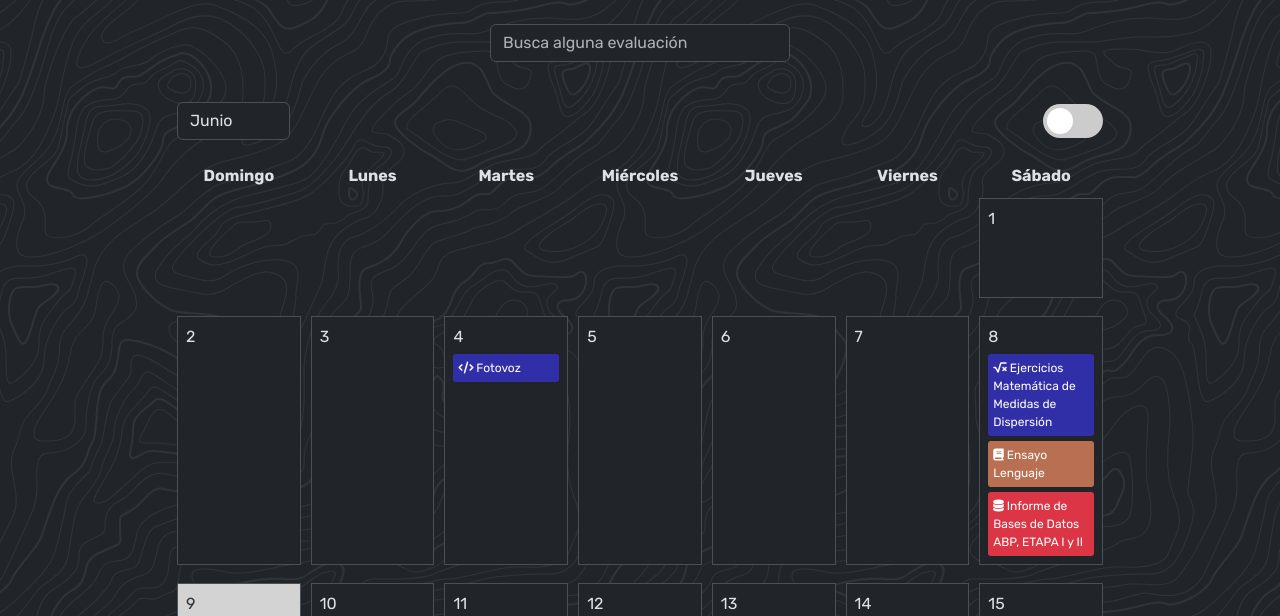
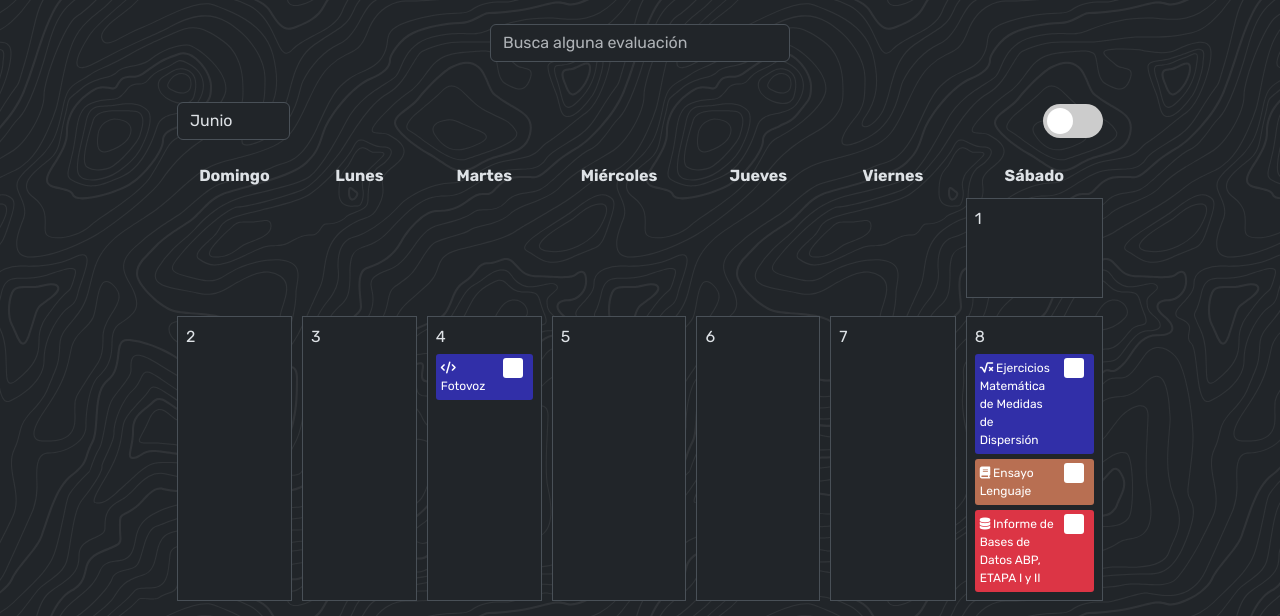
Before and after one commit to franciscoDevv/schoolCalendar, a plain HTML site: page index.html in a window 1280 px wide. Shown: the part 166-782 px from the top of the page. Drawn offline with nearby package versions, Linux system fonts and the light colour scheme.

Commit message:
added checkbox (gotta fix some bugs then)

```diff
--- a/src/scripts/icons.js
+++ b/src/scripts/icons.js
@@ -5,7 +5,7 @@ export const subjectIcons = {
   "Ciencias para la Ciudadanía": "fa-flask",
   "Matemáticas": "fa-square-root-alt",
   "Lenguaje": "fa-book",
-  "Bases de Datos": "fa-database",
+  "Bases de Datos": "fa-database"
 };
 
 export function getSubjectIcon(subject) {
--- a/src/scripts/script.js
+++ b/src/scripts/script.js
@@ -31,6 +31,10 @@ window.onclick = function(event) {
   if (event.target === modal) {
     modal.style.display = "none";
   }
+}
+
+function generateEventId(event) {
+  return `${event.date.replace(/-/g, '')}_${event.description.replace(/\s+/g, '_')}`;
 }
 
 function generateCalendar(month) {
@@ -73,10 +77,32 @@ function generateCalendar(month) {
       eventsForDay.forEach(event => {
         const eventElement = document.createElement('div');
         const iconClass = getSubjectIcon(event.subject);
-        eventElement.innerHTML = `<i class="fas ${iconClass}"></i> ${event.description}`;
-        eventElement.classList.add('event', event.tipo);
+        const eventId = generateEventId(event);
+        const completedClass = isEventCompleted(eventId) ? 'event-completed' : '';
+
+        eventElement.innerHTML = `
+          <div class="event ${event.tipo} ${completedClass}">
+            <i class="fas ${iconClass}"></i> ${event.description}
+            <div class="event-completed-container">
+              <input type="checkbox" id="checkbox-${eventId}" class="event-completed-checkbox" ${isEventCompleted(eventId) ? 'checked' : ''} />
+              <label for="checkbox-${eventId}" class="event-completed-label">Marcar como completado</label>
+            </div>
+          </div>
+        `;
+
         eventElement.onclick = () => showEventDescription(event.description, event.fullDescription, event.link, event.subject, event.subject);
+
         dayDiv.appendChild(eventElement);
+
+        setTimeout(() => {
+          const checkbox = document.getElementById(`checkbox-${eventId}`);
+          if (checkbox) {
+            checkbox.addEventListener('change', (e) => {
+              e.stopPropagation();
+              toggleEventCompleted(eventId);
+            });
+          }
+        }, 0);
       });
     }
     calendarDiv.appendChild(dayDiv);
@@ -140,6 +166,21 @@ function getUpcomingEvents() {
   return upcomingEvents;
 }
 
+
+function isEventCompleted(eventId) {
+  return localStorage.getItem(eventId) === 'completed';
+}
+
+function toggleEventCompleted(eventId) {
+  if (isEventCompleted(eventId)) {
+    localStorage.removeItem(eventId);
+  } else {
+    localStorage.setItem(eventId, 'completed');
+  }
+  generateCalendar(new Date().getMonth() + 1);
+}
+
+
 let searchInput = document.getElementById('search');
 let c1 = document.getElementById('c1');
 let c2 = document.getElementById('c2');
@@ -148,7 +189,6 @@ let ct = document.getElementById('ct');
 let sr = document.getElementById("search-results");
 
 searchInput.addEventListener("focusin", () => {
-  // c1.classList.add('blur');
   c2.classList.add('blur');
   c3.classList.add('blur');
   ct.classList.add('blur');
--- /dev/null
+++ b/src/styles/_checkbox.scss
@@ -0,0 +1,54 @@
+.event-completed-container {
+  display: flex;
+  justify-content: flex-end;
+  align-items: center;
+  margin-top: 5px;
+  position: absolute;
+  right: 10px;
+  top: -1px;
+}
+
+.event-completed-checkbox {
+  appearance: none;
+  width: 20px;
+  height: 20px;
+  border-radius: 3px;
+  margin-left: 10px;
+  cursor: pointer;
+  position: relative;
+  outline: none;
+  background-color: #fff;
+}
+
+.event-completed-checkbox:checked {
+  background-color: #007bff;
+  border-color: #007bff;
+}
+
+.event-completed-checkbox:checked::after {
+  content: '✔';
+  color: white;
+  font-size: 14px;
+  position: absolute;
+  top: 1px;
+  left: 4px;
+}
+
+
+.event-completed-label {
+  font-size: 14px;
+  cursor: pointer;
+  display: none;
+}
+
+
+.event-completed {
+  text-decoration: line-through;
+  opacity: 0.6;
+}
+
+
+.event {
+  position: relative;
+  padding-right: 40px;
+}
--- a/src/styles/main.scss
+++ b/src/styles/main.scss
@@ -4,6 +4,7 @@
 @import '_responsive';
 @import '_switch';
 @import '_upcoming';
+@import '_checkbox';
 
 * {
   font-family: 'Rubik';
```
Also changed, not shown: src/styles/main.css, 1 other file.
